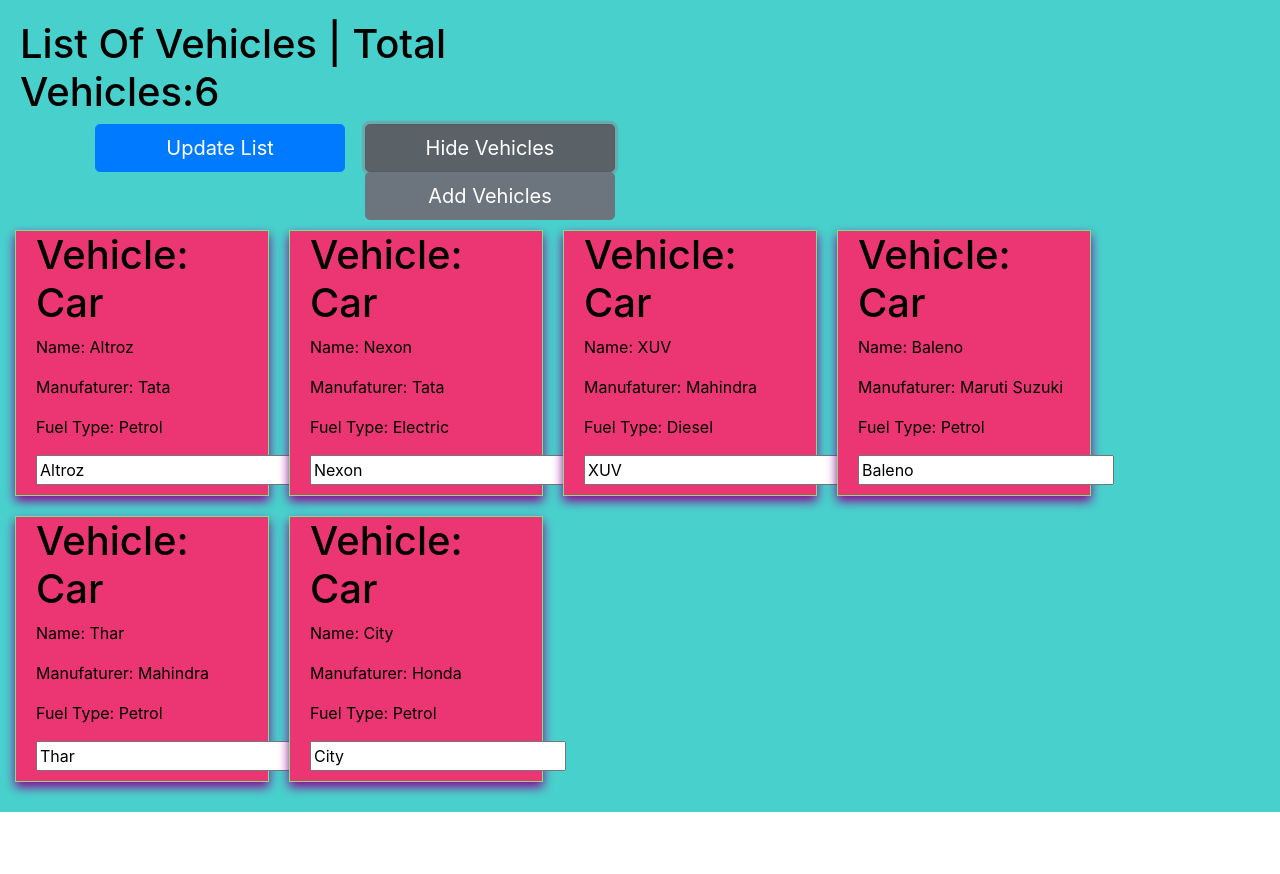
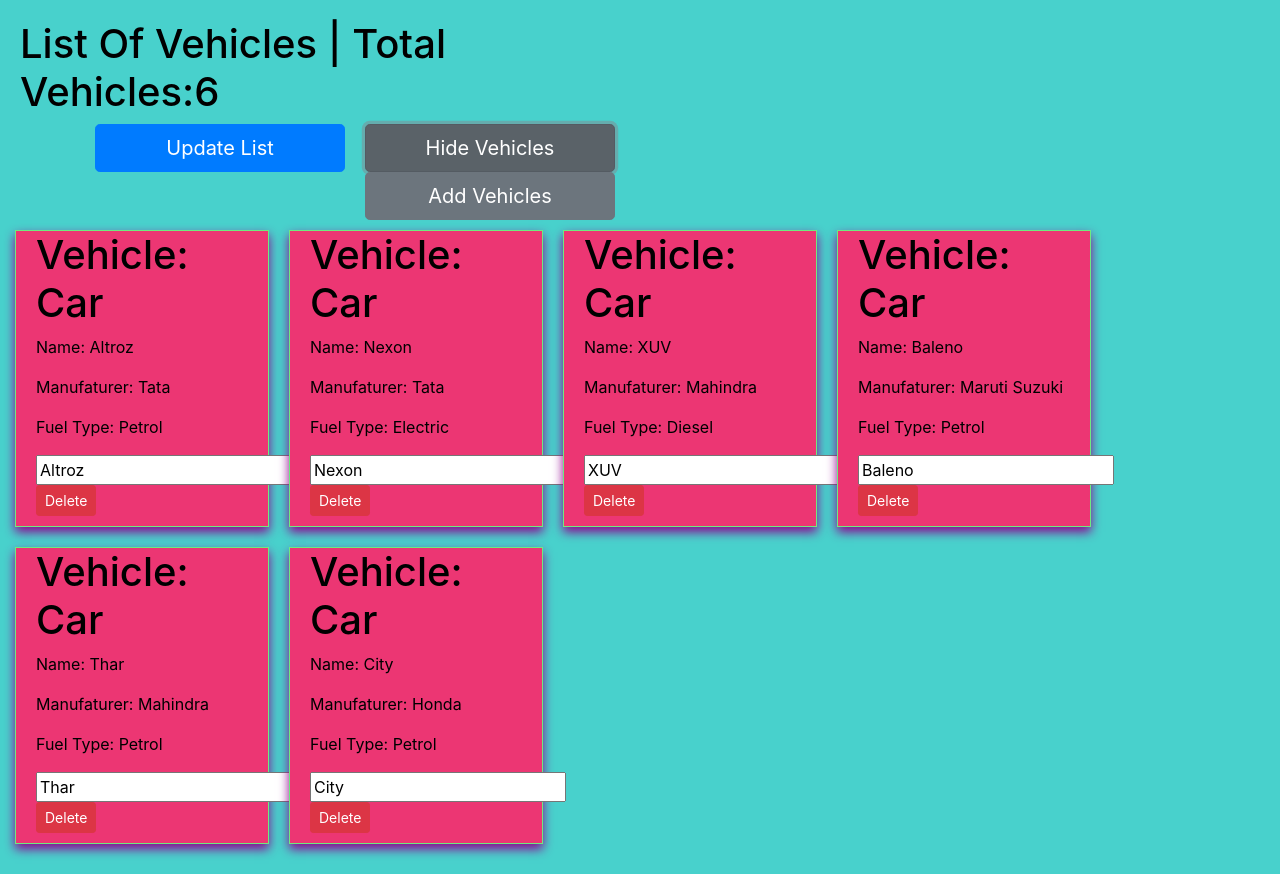
Before and after one commit to KetakiUbale/ReactPractice, a React (Create React App) app: page / in a window 1280 px wide. Both pictures are taken after a click on the button "Show Vehicle". Before the commit the page ends 812 px from the top, so only its background shows below. Built offline with nearby package versions, Linux system fonts and the light colour scheme.

Commit message:
Delete Handler added with count

```diff
--- a/src/App.js
+++ b/src/App.js
@@ -49,6 +49,17 @@
     });
 }
 
+const deleteVehicleHandler=(vehicleIndex)=>{
+const vehicleList=[...vehicleState.vehicles];
+vehicleList.splice(vehicleIndex,1);
+setVehicleState({
+    vehicles:vehicleList,
+    Count:vehicleState.Count-1,
+    showVehicles:vehicleState.showVehicles,
+    showVehicleLable:vehicleState.showVehicleLable
+});
+}
+
 
 const nameChangeHandler=(event)=>{
     setVehicleState({
@@ -87,12 +98,13 @@
   if(vehicleState.showVehicles){
     vehicleList=(<div className="row">
     {
-    vehicleState.vehicles.map(vehicleItem=> {
+    vehicleState.vehicles.map((vehicleItem, index)=> {
      return <Vehicle
     VehicleType={vehicleItem.VehicleType}
     Name={vehicleItem.Name}
     Manufacturer={vehicleItem.Manufacturer}
     FuelType={vehicleItem.FuelType}
+    onDelete={deleteVehicleHandler.bind(this, index)}
     updateClick={updateHandler}
     nameChanged={nameChangeHandler}
  />
--- a/src/Vehicle/vehicle.js
+++ b/src/Vehicle/vehicle.js
@@ -6,6 +6,7 @@
     <p>Manufaturer: { props.Manufacturer }</p>
     <p>Fuel Type: { props.FuelType}</p>
     <input type="text" onChange={props.nameChanged} value={props.Name}></input>
+    <button className="btn btn-sm btn-danger"onClick={props.onDelete} >Delete</button>
     </div>
 );
 export default vehicle;
```
